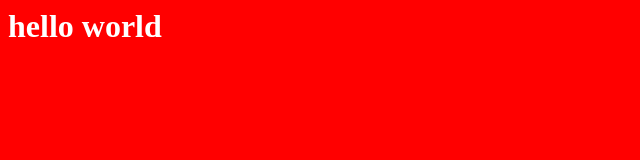
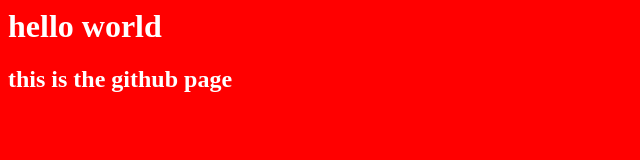
Before and after one commit to chaithra720/hello-world, a plain HTML site: page index.html in a window 1280 px wide. Shown: the whole page, without its empty margins (0-640 px from the left). Drawn offline with Linux system fonts and the light colour scheme.

Commit message:
Update index.html

```diff
--- a/index.html
+++ b/index.html
@@ -4,6 +4,7 @@
     </title>
   <body>
     <h1>hello world</h1>
+    <h2>this is the github page</h2>
   </body>
   <style>
     body{
```
